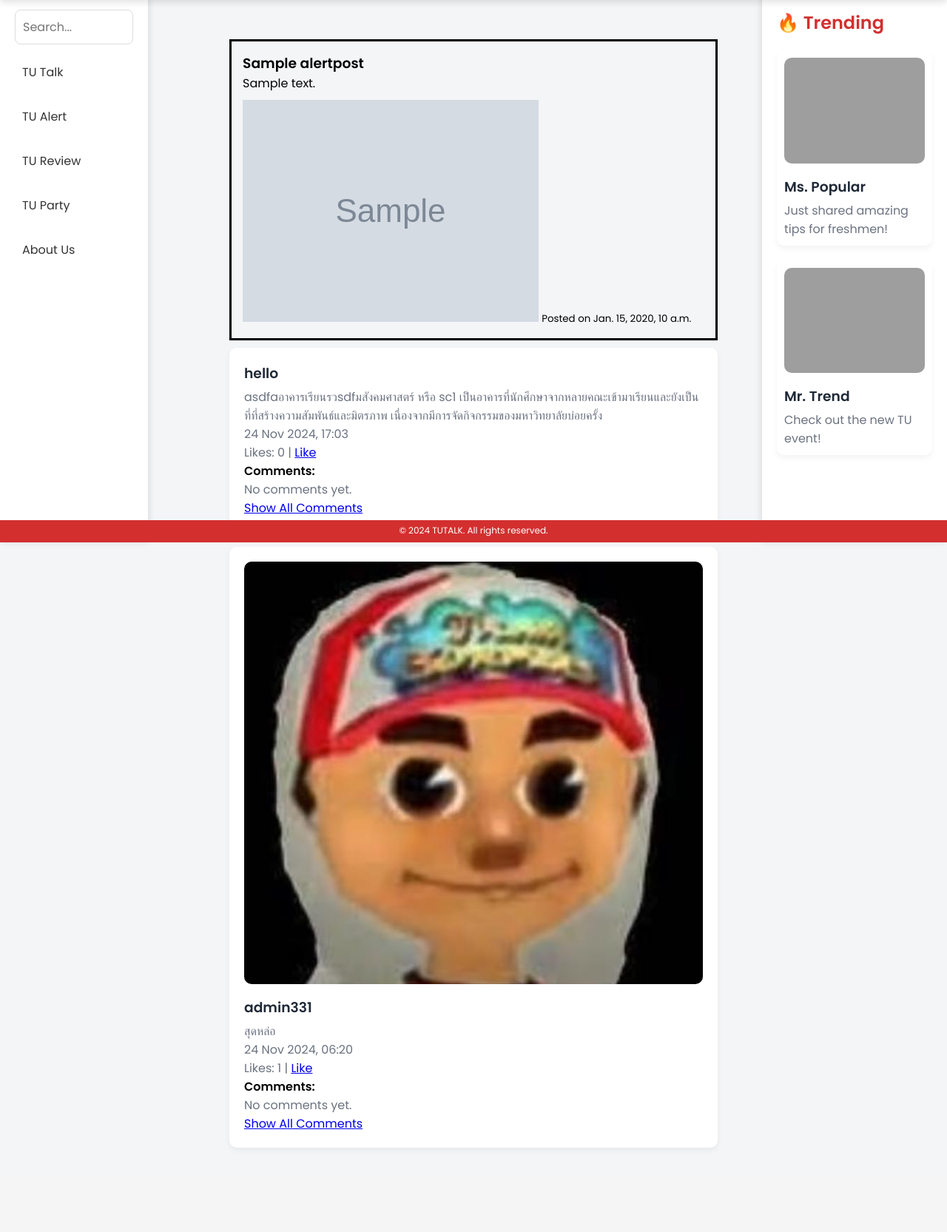
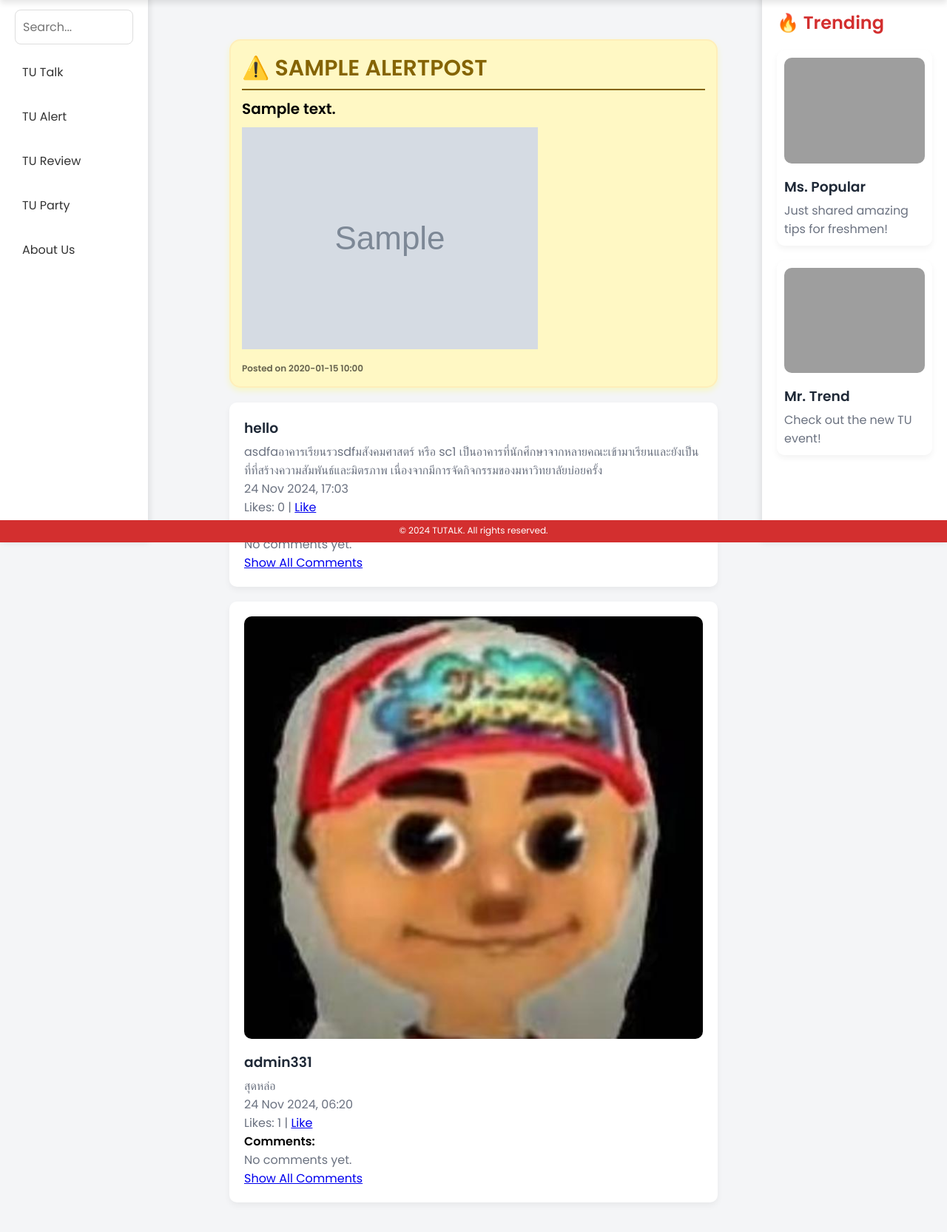
Before and after one commit to 6610685239/cn331-project, a Django app: page /accounts/user-home/ in a window 1280 px wide. Shown: the part 67-1732 px from the top of the page at 74% size. Before the commit the page ends 1593 px from the top, so only its background shows below. Run offline with Django 5.2, Linux system fonts and the light colour scheme; data comes from the database, SQL or seed files in the repository; tables that the repository leaves empty hold one stand-in row (values such as "Sample post"); grey boxes marked "Sample" are stand-in pictures; some web fonts are replaced; grey boxes are pictures that could not be loaded.

Commit message:
HTML CSS for user-home

```diff
--- a/WebAppProject/accounts/static/css/style_user_home.css
+++ b/WebAppProject/accounts/static/css/style_user_home.css
@@ -256,3 +256,60 @@ body {
 .footer, .footer * {
     color: #fff !important;
 }
+
+/* alert */
+
+.alert-box {
+    padding: 15px;
+    margin-bottom: 20px;
+    border-radius: 15px;
+    color: white;
+    background-color: #fff3cd;
+    border: 1px solid #ffeeba;
+}
+
+.alert-box.caution {
+    background-color: #fff8c4; /* Light yellow */
+    color: #856404; /* Dark yellow for text */
+    border: 2px solid #ffeeba; /* Slightly darker yellow for the border */
+    box-shadow: 0 4px 8px rgba(255, 255, 0, 0.2); /* Yellow shadow for prominence */
+    font-size: 16px;
+    font-weight: bold;
+}
+
+.alert-box.emergency {
+    background-color: #ffcccc; /* Light red */
+    color: #721c24; /* Dark red for text */
+    border: 2px solid #f5c6cb; /* Slightly darker red for the border */
+    box-shadow: 0 4px 8px rgba(255, 0, 0, 0.2); /* Red shadow for prominence */
+    font-size: 16px;
+    font-weight: bold;
+}
+
+.alert-box h3 {
+    font-size: 30px; /* Larger heading size */
+    margin-bottom: 10px;
+    padding-bottom: 5px;
+    border-bottom: 2px solid currentColor; /* Uses text color for divider */
+    text-transform: uppercase; /* Makes heading stand out */
+}
+
+.alert-box p {
+    margin-top: 10px;
+    font-size: 20px;
+    color: #000000;
+}
+
+/* Add hover effect for better user experience */
+.alert-box:hover {
+    transform: scale(1.02); /* Slightly enlarges on hover */
+    box-shadow: 0 6px 12px rgba(0, 0, 0, 0.2); /* Deeper shadow */
+}
+
+/* Timestamp Styling */
+.alert-box .timestamp {
+    display: block;
+    margin-top: 10px;
+    font-size: 12px;
+    color: rgba(0, 0, 0, 0.6); /* Subtle timestamp color */
+}
--- a/WebAppProject/accounts/templates/user_home.html
+++ b/WebAppProject/accounts/templates/user_home.html
@@ -46,21 +46,18 @@
 
         <!-- Main Content Centered -->
     <div class="main-content">
+        <div class="alerts">
             {% for alert in alerts %}
-        <div class="alert {{ alert.post_type }}" style="border: 3px solid; padding: 15px; margin-bottom: 10px;">
-            {% if alert.post_type == "caution" %}
-                <style> .caution { border-color: yellow; } </style>
-            {% elif alert.post_type == "emergency" %}
-                <style> .emergency { border-color: red; } </style>
-            {% endif %}
-            <h3>{{ alert.title }}</h3>
+                <div class="alert-box {{ alert.post_type }}">
+                    <h3> ⚠️ {{ alert.title }}</h3>
                     <p>{{ alert.content }}</p>
                     {% if alert.image %}
                         <img src="{{ alert.image.url }}" alt="{{ alert.title }}" style="max-width: 100%; height: auto; margin-top: 10px;">
                     {% endif %}
-            <small>Posted on {{ alert.created_at }}</small>
+                    <span class="timestamp">Posted on {{ alert.created_at|date:"Y-m-d H:i" }}</span>
                 </div>
             {% endfor %}
+        </div>
         {% for post in posts %}
         <div class="post">
             {% if post.image %}
```
Lines whose indentation alone changed are shown as unchanged.
